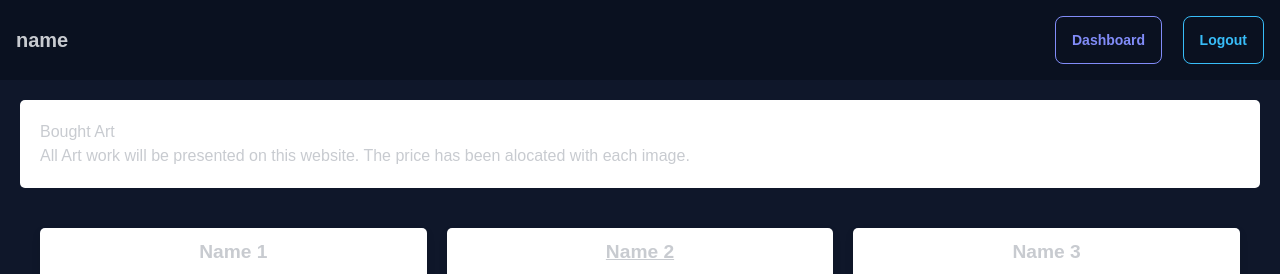
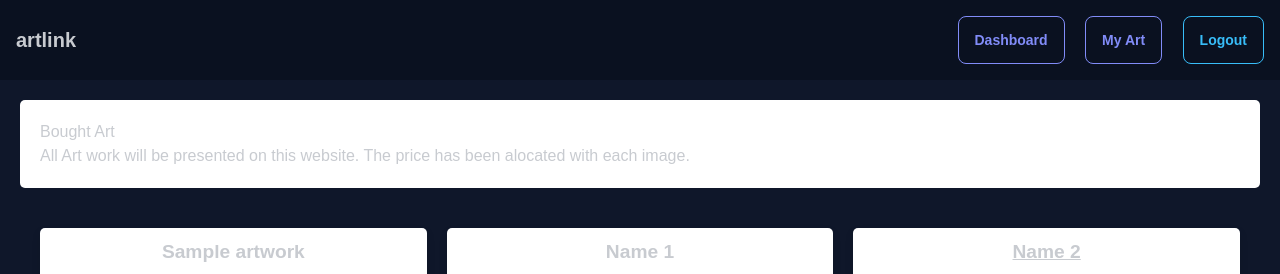
Before and after one commit to DevanshGoel4/Incubator-Hacks, a Flask app: template templates/dashboard.html in a window 1280 px wide. Shown: the top 274 px of the page. Run offline with Flask 3, Linux system fonts and the light colour scheme; a user stored in the database is signed in; tables that the repository leaves empty hold one stand-in row (values such as "Sample post"); the template is opened without the code that fills it: values that come from a table or form of the project are taken from there, most other values are stand-ins (such as "Sample title", 1, 10 or a date in 2020); grey boxes marked "Sample" are stand-in pictures; some libraries are stand-ins or nearby versions.

Commit message:
adding transferring features

```diff
--- a/main.py
+++ b/main.py
@@ -28,12 +28,48 @@ class User(db.Model):
 messagelist = ["Welcome, ", "Hope you’re well, ", "Let’s get cooking, ", "Let’s learn about your skin, "]
 displaymessage = random.choice(messagelist)
 
+# Artwork Model
+class Artwork(db.Model):
+    id = db.Column(db.Integer, primary_key=True)
+    title = db.Column(db.String(100), nullable=False)
+    image_url = db.Column(db.String(200), nullable=False)
+    price = db.Column(db.Float, nullable=False)
+
+
+# Ownership Model
+class Ownership(db.Model):
+    id = db.Column(db.Integer, primary_key=True)
+    user_id = db.Column(db.Integer, db.ForeignKey('user.id'), nullable=False)
+    artwork_id = db.Column(db.Integer, db.ForeignKey('artwork.id'), nullable=False)
+    user = db.relationship('User', backref=db.backref('owned_artworks', lazy=True))
+    artwork = db.relationship('Artwork', backref=db.backref('owners', lazy=True))
+
+# Assigning the ownership of art
+def assign_ownership(user_id, artwork_id):
+    ownership = Ownership(user_id=user_id, artwork_id=artwork_id)
+    db.session.add(ownership)
+    db.session.commit()
+
+# Transferring the ownership to someone else
+def transfer_ownership(artwork_id, new_user_id):
+    ownership = Ownership.query.filter_by(artwork_id=artwork_id).first()
+    if ownership:
+        ownership.user_id = new_user_id
+        db.session.commit()
+
+# Making sure they have the artwork
+def get_owned_artworks(user_id):
+    return Artwork.query.join(Ownership).filter(Ownership.user_id == user_id).all()
+
 # Routes
 @app.route('/')
 def home():
     if "username" in session:
-        return redirect(url_for('dashboard'))
+        artworks = Artwork.query.all()
+        return render_template('dashboard.html', artworks=artworks)
     return render_template('homepage.html')
+
+
 
 @app.route('/index')
 def index():
@@ -86,6 +122,18 @@ def dashboard():
         return redirect(url_for('home'))
     return render_template('dashboard.html', message=displaymessage, i=4)
 
+# My Art
+@app.route('/myart')
+def myart():
+    user = User.query.filter_by(username=session['username']).first()
+    if user:
+        user_id = user.id
+        owned_artworks = Ownership.query.filter_by(user_id=user_id).all()
+
+        if not owned_artworks:
+            print("No owned artworks found for user ID:", user_id)
+
+        return render_template('myart.html', artworks=owned_artworks)
 
 # Logout
 @app.route('/logout')
@@ -93,7 +141,26 @@ def logout():
     session.pop('username', None)
     return redirect(url_for('home'))
 
+# Route for transferring ownership
+@app.route('/assign_ownership/<int:user_id>/<int:artwork_id>', methods=['POST'])
+def assign(user_id, artwork_id):
+    assign_ownership(user_id, artwork_id)
 
+@app.route('/transfer_ownership/<int:artwork_id>/<int:new_user_id>', methods=['POST'])
+def transfer(artwork_id, new_user_id):
+    transfer_ownership(artwork_id, new_user_id)
+
+# After clicking buy button
+@app.route('/buy/<int:artwork_id>')
+def buy_art(artwork_id):
+    user = User.query.filter_by(username=session['username']).first()
+
+    if user:
+        buyer_id = user.id
+        transfer_ownership(artwork_id, buyer_id)
+        return redirect(url_for('myart'))
+
+    return redirect(url_for('home'))
 
 if __name__ in "__main__":
     with app.app_context():
--- a/templates/base.html
+++ b/templates/base.html
@@ -3,7 +3,7 @@
 <head>
     <meta charset="UTF-8">
     <meta name="viewport" content="width=device-width, initial-scale=1.0">
-    <title>name</title>
+    <title>artlink</title>
     <link href = "styles.css" rel = "stylesheet">
         <meta charset="UTF-8">
         <meta name="viewport" content="width=device-width, initial-scale=1.0">
@@ -28,10 +28,11 @@
 <body>
   <nav class="bg-base-300 p-4">
     <div class="container mx-auto flex items-center justify-between">
-        <a href="{{ url_for('home') }}" class="text-xl font-bold">name</a>
+        <a href="{{ url_for('home') }}" class="text-xl font-bold">artlink</a>
         <div class="space-x-4">
             {% if "username" in session %}
                 <a href="{{ url_for('dashboard') }}" class="btn btn-outline btn-secondary">Dashboard</a>
+                <a href="{{ url_for('myart') }}" class="btn btn-outline btn-secondary">My Art</a>
                 <a href="{{ url_for('logout') }}" class="btn btn-outline btn-primary btn-logout">Logout</a>
             {% else %}
                 <a href="{{ url_for('index') }}" class="btn btn-outline btn-secondary">Login</a>
@@ -49,7 +50,7 @@
 
     <footer class="footer footer-center bg-base-300 text-base-content p-4">
         <aside>
-            <p>Copyright © 2024 - All rights reserved by name LTD.</p>
+            <p>Copyright © 2024 - All rights reserved by artlink LTD.</p>
         </aside>
     </footer>
 
--- a/templates/dashboard.html
+++ b/templates/dashboard.html
@@ -76,10 +76,21 @@
 </section>
 
 <section class="grid-container">
+
+    {% for artwork in artworks %}
+    <div class="grid-item">
+        <div class="item-name">{{ artwork.title }}</div>
+        <img src="{{ artwork.image_url }}" alt="Artwork Image">
+        <div class="item-price"><u><b>${{ artwork.price }}</b></u></div>
+        <a href="{{ url_for('buy_art', artwork_id=artwork.id) }}" class="btn btn-success">Buy</a>
+    </div>
+    {% endfor %}
+
     <div class="grid-item">
         <div class="item-name">Name 1</div>
-        <img src="path/to/image{{ i + 1 }}.jpg" alt="INSERT">
+        <img src="path/to/image.jpg" alt="INSERT">
         <div class="item-price"><u><b>$___</b></u></div>
+        <a href="{{ url_for('dashboard') }}" class="btn btn-success">Buy</a>
     </div>
 
     <div class="grid-item">
@@ -89,40 +100,41 @@
     </div>
     <div class="grid-item">
         <div class="item-name">Name 3</div>
-        <img src="path/to/image{{ i + 1 }}.jpg" alt="INSERT">
+        <img src="path/to/image.jpg" alt="INSERT">
         <div class="item-price"><u><b>$___</b></u></div>
     </div>
     <div class="grid-item">
         <div class="item-name">Name 4</div>
-        <img src="path/to/image{{ i + 1 }}.jpg" alt="INSERT">
+        <img src="path/to/image.jpg" alt="INSERT">
         <div class="item-price"><u><b>$___</b></u></div>
     </div>
     <div class="grid-item">
         <div class="item-name">Name 5</div>
-        <img src="path/to/image{{ i + 1 }}.jpg" alt="INSERT">
+        <img src="path/to/image.jpg" alt="INSERT">
         <div class="item-price"><u><b>$___</b></u></div>
     </div>
     <div class="grid-item">
         <div class="item-name">Name 6</div>
-        <img src="path/to/image{{ i + 1 }}.jpg" alt="INSERT">
+        <img src="path/to/image.jpg" alt="INSERT">
         <div class="item-price"><u><b>$___</b></u></div>
     </div>
     <div class="grid-item">
         <div class="item-name">Name 7</div>
-        <img src="path/to/image{{ i + 1 }}.jpg" alt="INSERT">
+        <img src="path/to/image.jpg" alt="INSERT">
         <div class="item-price"><u><b>$___</b></u></div>
     </div>
     <div class="grid-item">
         <div class="item-name">Name 8</div>
-        <img src="path/to/image{{ i + 1 }}.jpg" alt="INSERT">
+        <img src="path/to/image.jpg" alt="INSERT">
         <div class="item-price"><u><b>$___</b></u></div>
     </div>
     <div class="grid-item">
         <div class="item-name">Name 9</div>
-        <img src="path/to/image{{ i + 1 }}.jpg" alt="INSERT">
+        <img src="path/to/image.jpg" alt="INSERT">
         <div class="item-price"><u><b>$___</b></u></div>
     </div>
     <!-- Keep adding more for more images. Just proof of concept for now -->
+
 </section>
 
 </body>
--- a/templates/homepage.html
+++ b/templates/homepage.html
@@ -6,7 +6,7 @@
 <div class="relative bg-base-200" style="height: 250px;">
     <div class="relative flex items-center justify-center h-full text-center">
         <div class="max-w-md">
-            <h1 class="text-5xl font-bold text-white-200">name</h1>
+            <h1 class="text-5xl font-bold text-purple-400">artlink</h1>
             <p class="py-5 text-lg text-green-400">
                 Simiplifying art trading.
             </p>
@@ -24,7 +24,7 @@
                 <br />over, and there is not a strong market for digital art.
                 <br />
                 <br />
-                But there is hope with name. name allows users to purchase art through ICP and view art in a 3D virtual
+                But there is hope with artlink. artlink allows users to purchase art through ICP and view art in a 3D virtual
                 reality world. Arts are able to gain recognition and have their art purchased easier than in the real world.
                 <br />
                 <br />
```
Also changed, not shown: templates/base1.html (deleted, +0 -33 lines), templates/myart.html (added, +22 -0 lines), instance/users.db.
